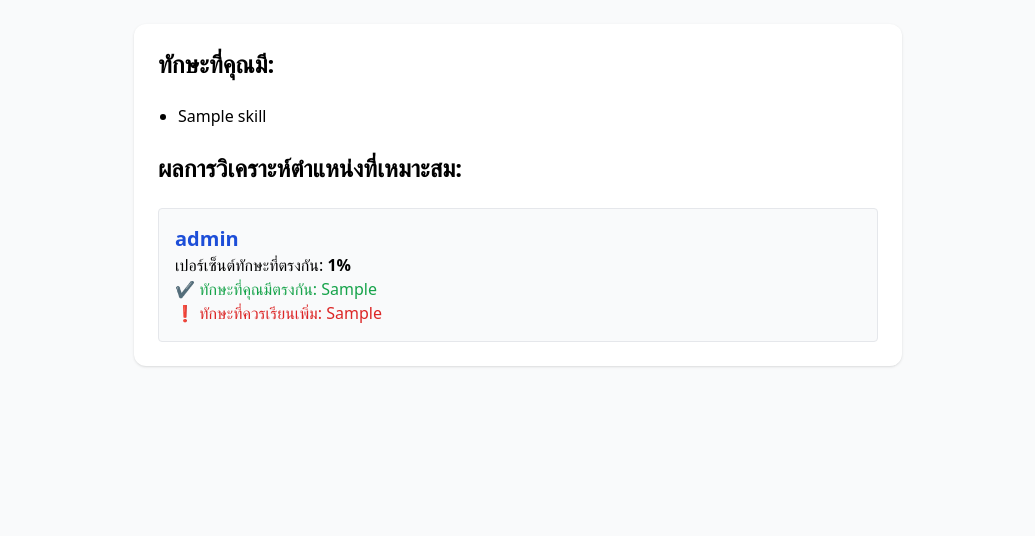
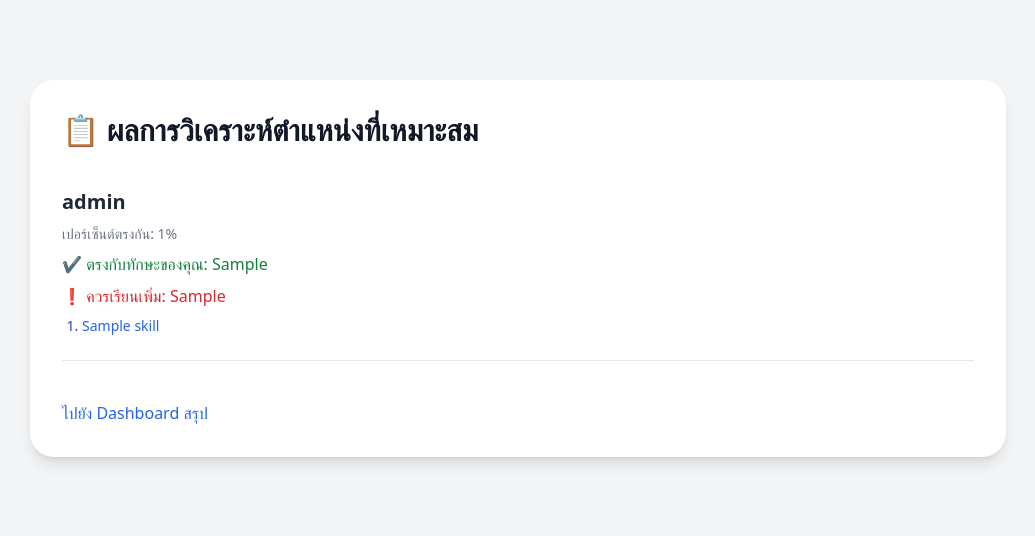
Before and after one commit to ohmatec/skillpath-navigator, a Flask app: template app/templates/result.html in a window 1280 px wide. Shown: the top 536 px of the page, without its empty margins (122-1157 px from the left). Run offline with Flask 3, Linux system fonts and the light colour scheme; the template is opened without the code that fills it: most values are stand-ins (such as "Sample title", 1, 10 or a date in 2020); some libraries are stand-ins or nearby versions.

Commit message:
style: redesign UI with clean Apple-style layout using Tailwind CSS

```diff
--- a/app/templates/result.html
+++ b/app/templates/result.html
@@ -1,30 +1,41 @@
+<!-- app/templates/result.html -->
 <!DOCTYPE html>
 <html lang="en">
 <head>
   <meta charset="UTF-8" />
-  <title>SkillPath Navigator – Result</title>
+  <title>ผลวิเคราะห์</title>
   <script src="https://cdn.tailwindcss.com"></script>
 </head>
-<body class="bg-gray-50 p-6">
-  <div class="max-w-3xl mx-auto bg-white p-6 rounded-xl shadow space-y-6">
-    <h2 class="text-2xl font-bold mb-4">ทักษะที่คุณมี:</h2>
-    <ul class="list-disc pl-5">
-      {% for skill in user_skills %}
-        <li>{{ skill }}</li>
-      {% else %}
-        <li class="text-gray-500">ยังไม่ได้เลือกทักษะใด</li>
+<body class="bg-gray-100 text-gray-800">
+  <div class="max-w-5xl mx-auto py-20 px-6">
+    <div class="bg-white p-8 rounded-3xl shadow-lg space-y-10">
+      <h2 class="text-3xl font-bold text-gray-900">📋 ผลการวิเคราะห์ตำแหน่งที่เหมาะสม</h2>
+
+      {% for job in analysis %}
+        <div class="border-b pb-6 space-y-2">
+          <h3 class="text-xl font-semibold text-gray-800">{{ job.role }}</h3>
+          <p class="text-sm text-gray-500">เปอร์เซ็นต์ตรงกัน: {{ job.match_percent }}%</p>
+          <p class="text-green-700">✔️ ตรงกับทักษะของคุณ: {{ job.matched_skills | join(', ') }}</p>
+          <p class="text-red-600">❗ ควรเรียนเพิ่ม: {{ job.missing_skills | join(', ') }}</p>
+
+          {% if job.learning_path %}
+            <ol class="list-decimal pl-5 mt-2 text-blue-800 text-sm">
+              {% for item in job.learning_path %}
+                <li>
+                  <a href="{{ item.url }}" target="_blank" class="hover:underline text-blue-600">
+                    {{ item.skill }}
+                  </a>
+                </li>
+              {% endfor %}
+            </ol>
+          {% endif %}
+        </div>
       {% endfor %}
-    </ul>
 
-    <h2 class="text-2xl font-bold mt-8 mb-4">ผลการวิเคราะห์ตำแหน่งที่เหมาะสม:</h2>
-    {% for job in analysis %}
-      <div class="border p-4 rounded bg-gray-50 mb-4">
-        <h3 class="text-xl font-semibold text-blue-700">{{ job.role }}</h3>
-        <p>เปอร์เซ็นต์ทักษะที่ตรงกัน: <strong>{{ job.match_percent }}%</strong></p>
-        <p class="text-green-600">✔️ ทักษะที่คุณมีตรงกัน: {{ job.matched_skills | join(', ') }}</p>
-        <p class="text-red-600">❗ ทักษะที่ควรเรียนเพิ่ม: {{ job.missing_skills | join(', ') }}</p>
+      <div>
+        <a href="{{ url_for('main.dashboard') }}" class="text-blue-600 hover:underline">ไปยัง Dashboard สรุป</a>
       </div>
-    {% endfor %}
+    </div>
   </div>
 </body>
 </html>
```
Also changed, not shown: app/templates/form.html (added, +29 -0 lines), app/templates/index.html (+12 -4 lines).
